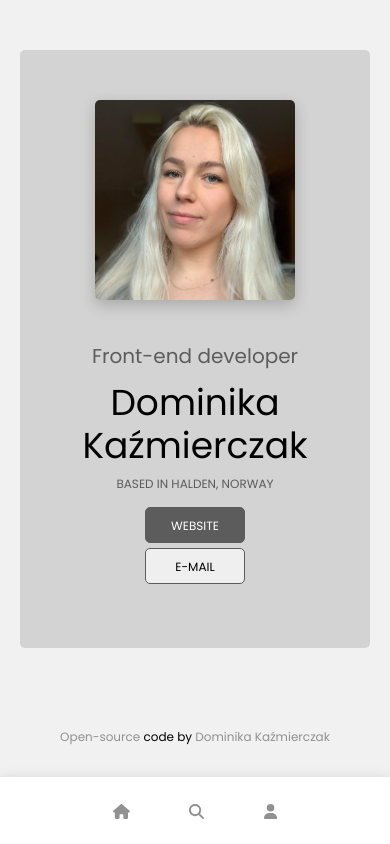
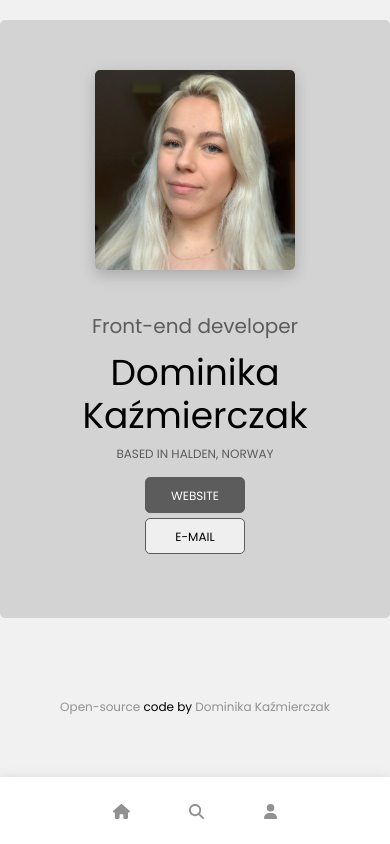
Before and after one commit to dkkazmierczak/dictionary-react, a React (Create React App) app: page /contact in a window 390 px wide. Built offline with nearby package versions, Linux system fonts and the light colour scheme.

Commit message:
Fixed margin in contact page

```diff
--- a/src/pages/Contact.scss
+++ b/src/pages/Contact.scss
@@ -1,10 +1,7 @@
 @import "../sass/standard.scss";
 
-.Layout {
+.contact {
   margin: 100px;
-}
-
-.contact {
   background-color: rgba(92, 92, 92, 0.2);
   border-radius: 5px;
   padding: 100px;
@@ -87,10 +84,8 @@
   }
 }
 @media (max-width: 768px) {
-  .Layout {
-    margin: 50px 20px;
-  }
   .contact {
+    margin: 20px;
     max-width: 500px;
     padding: 50px 0;
     text-align: center;
```
